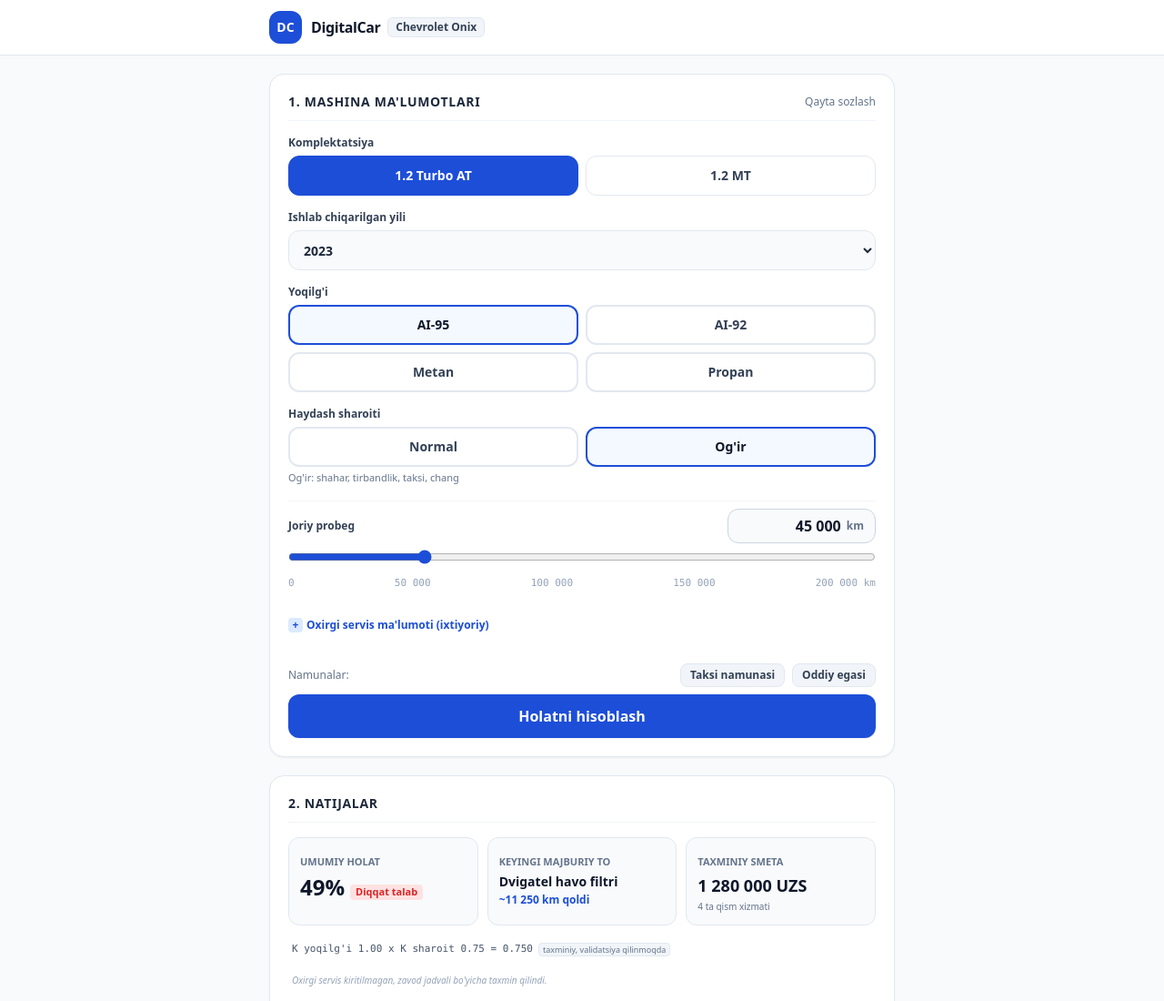
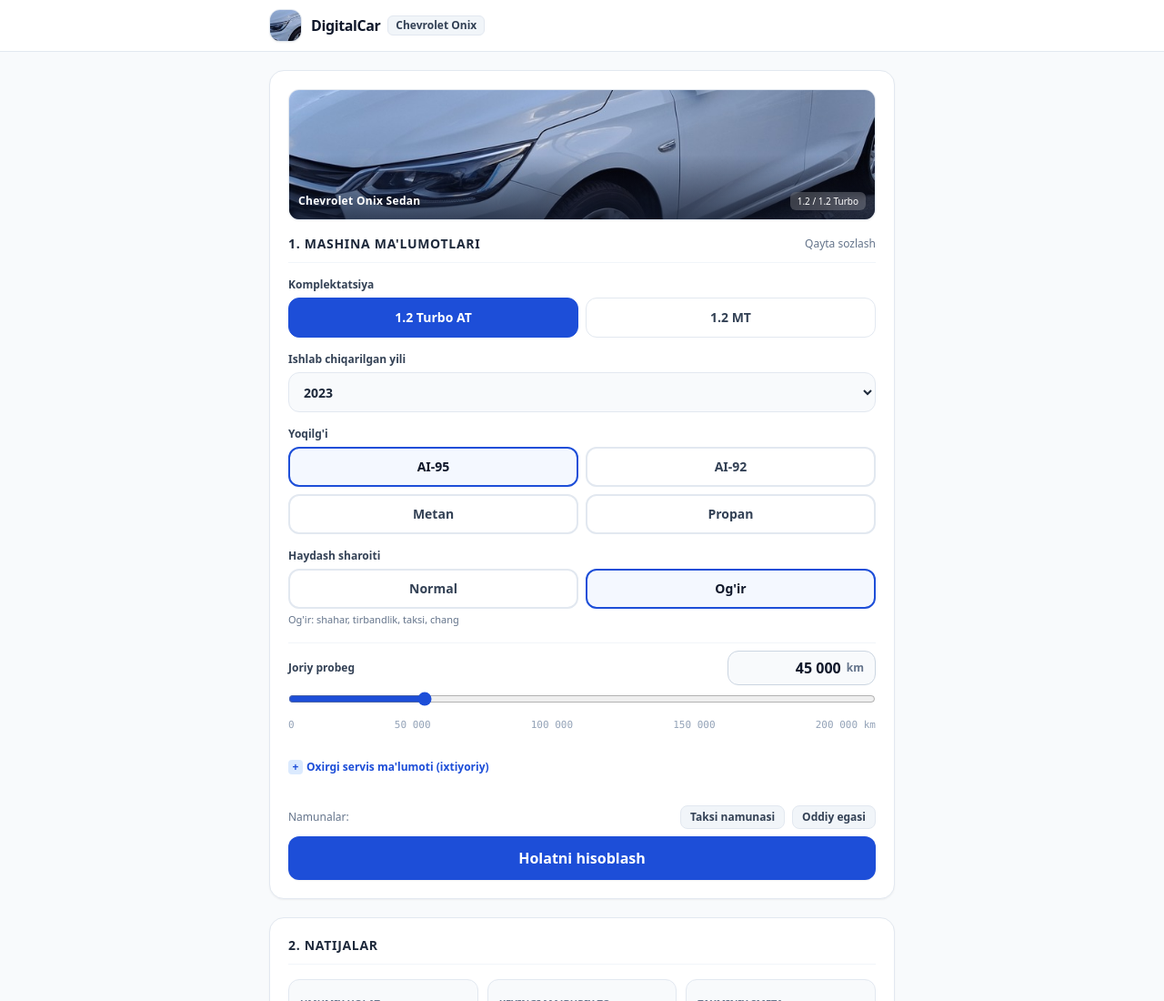
Before and after one commit to Atabaev/AvtoBeka, a plain HTML site: page index.html in a window 1280 px wide. Shown: the top 1100 px of the page at 91% size. Drawn offline with nearby package versions, Linux system fonts and the light colour scheme.

Commit message:
Onix rasmi va logotipi qo'shildi

```diff
--- a/index.html
+++ b/index.html
@@ -74,10 +74,10 @@
 
   <!-- 1. COMPACT HEADER -->
   <header class="bg-white border-b border-slate-200 sticky top-0 z-30 no-print">
-    <div class="max-w-[480px] md:max-w-[720px] mx-auto px-4 py-3 flex items-center justify-between">
+    <div class="max-w-[480px] md:max-w-[720px] mx-auto px-4 py-2.5 flex items-center justify-between">
       <div class="flex items-center space-x-2.5">
-        <div class="w-9 h-9 rounded-xl bg-brand flex items-center justify-center text-white shadow-sm font-black text-sm">
-          DC
+        <div class="w-9 h-9 rounded-xl overflow-hidden border border-slate-200 shadow-sm flex-shrink-0 bg-slate-100">
+          <img src="onix_logo.jpg" alt="Onix" class="w-full h-full object-cover">
         </div>
         <div class="flex items-center space-x-2">
           <span class="text-base font-bold tracking-tight text-slate-900">DigitalCar</span>
@@ -114,6 +114,17 @@
 
     <!-- 1-BOSQICH: "MASHINA" KARTASI -->
     <section class="bg-white rounded-2xl p-4 sm:p-5 border border-slate-200 shadow-sm space-y-4 no-print">
+      <!-- Ixcham Onix fotosi (Ekranni to'sib qo'ymaydi, balandligi atigi 110-130px) -->
+      <div class="relative w-full h-28 sm:h-36 rounded-xl overflow-hidden border border-slate-200 shadow-sm bg-slate-100">
+        <img src="onix_card.jpg" alt="Chevrolet Onix" class="w-full h-full object-cover object-center">
+        <div class="absolute inset-0 bg-gradient-to-t from-slate-900/70 via-transparent to-transparent flex items-end p-2.5">
+          <div class="flex items-center justify-between w-full text-white text-xs">
+            <span class="font-bold tracking-wide drop-shadow-sm">Chevrolet Onix Sedan</span>
+            <span class="text-[10px] bg-white/20 backdrop-blur-sm px-2 py-0.5 rounded-md font-medium">1.2 / 1.2 Turbo</span>
+          </div>
+        </div>
+      </div>
+
       <div class="flex items-center justify-between border-b border-slate-100 pb-2.5">
         <h2 class="text-sm font-bold text-slate-800 uppercase tracking-wider">1. Mashina ma'lumotlari</h2>
         <button id="resetDefaultsBtn" class="text-xs text-slate-500 hover:text-brand font-medium">Qayta sozlash</button>
--- a/sw.js
+++ b/sw.js
@@ -1,9 +1,11 @@
 // DigitalCar Service Worker - Offline Cache
-const CACHE_NAME = 'digitalcar-v1.0';
+const CACHE_NAME = 'digitalcar-v1.1';
 const ASSETS_TO_CACHE = [
   './',
   './index.html',
-  './manifest.json'
+  './manifest.json',
+  './onix_card.jpg',
+  './onix_logo.jpg'
 ];
 
 self.addEventListener('install', (event) => {
```
Also changed, not shown: onix_card.jpg (added), onix_logo.jpg (added).
